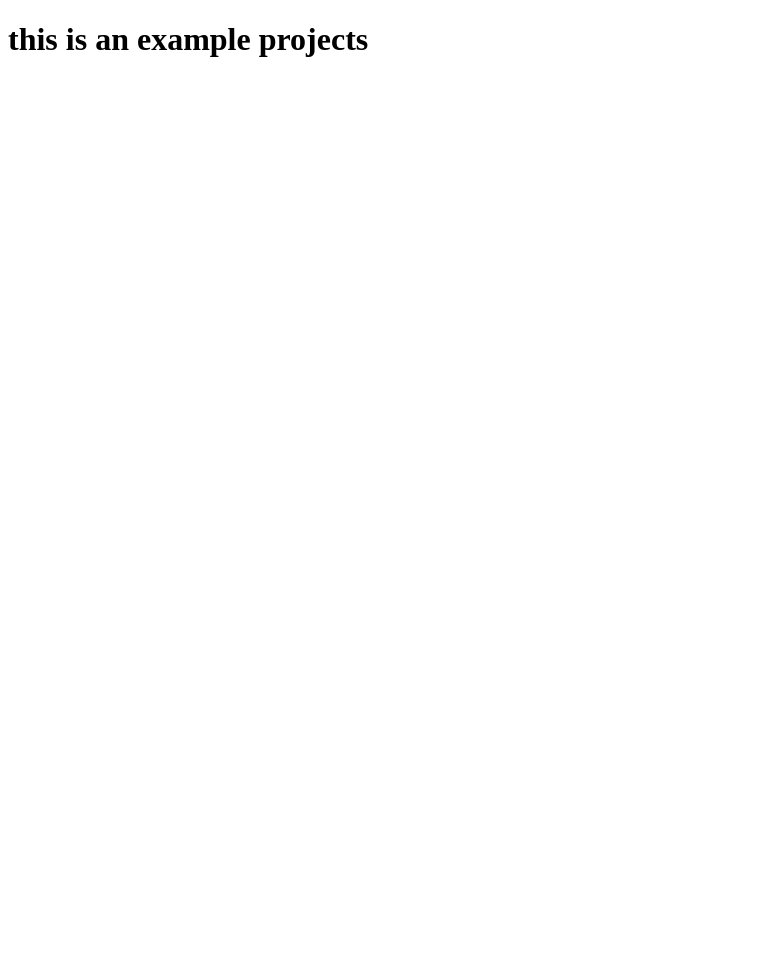
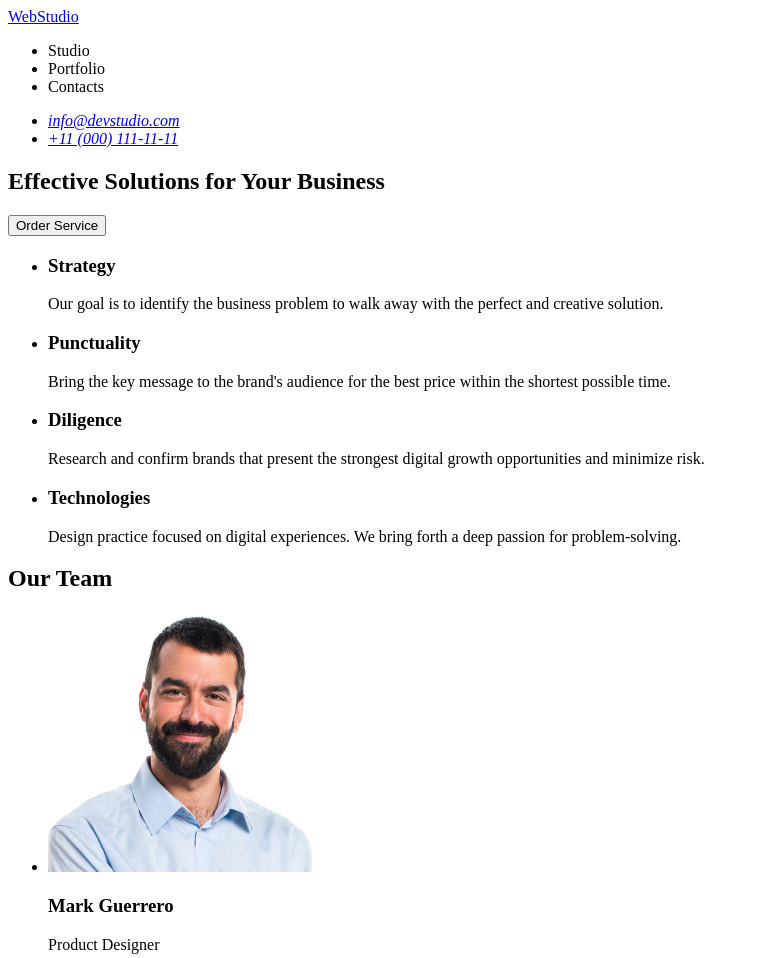
Before and after one commit to hellmyface/goit-markup-hw-01, a plain HTML site: page index.html in a window 1280 px wide. Shown: the top 958 px of the page, without its empty margins (0-759 px from the left). Before the commit the page ends 800 px from the top, so only its background shows below. Drawn offline with Linux system fonts and the light colour scheme.

Commit message:
start html

```diff
--- a/index.html
+++ b/index.html
@@ -8,7 +8,83 @@
 </head>
 
 <body>
-    <h1>this is an example projects</h1>
+    <header>
+        <nav>
+            <a href="index.html">WebStudio</a>
+            <ul>
+                <li><a href=""></a>Studio</li>
+                <li><a href=""></a>Portfolio</li>
+                <li><a href=""></a>Contacts</li>
+            </ul>
+        </nav>
+        <address>
+            <ul>
+                <li><a href="mailo:info@devstudio.com">info@devstudio.com</a></li>
+                <li><a href="tel:+11 (000) 111-11-11">+11 (000) 111-11-11</a></li>
+            </ul>
+        </address>
+    </header>
+
+    <main>
+        <section>
+            <h1>Effective Solutions
+                for Your Business</h1>
+            <button type="button">Order Service</button>
+        </section>
+        <section>
+            <ul>
+                <li>
+                    <h3>Strategy</h3>
+                    <p>Our goal is to identify the business
+                        problem to walk away with the perfect and creative solution.</p>
+                </li>
+                <li>
+                    <h3>Punctuality</h3>
+                    <p>Bring the key message to the brand's audience for the best price within the shortest possible
+                        time.</p>
+                </li>
+                <li>
+                    <h3>Diligence</h3>
+                    <p>Research and confirm brands that present the strongest digital growth opportunities and minimize
+                        risk.</p>
+                </li>
+                <li>
+                    <h3>Technologies</h3>
+                    <p>Design practice focused on digital experiences. We bring forth a deep passion for
+                        problem-solving.</p>
+                </li>
+            </ul>
+        </section>
+        <section>
+            <h2>Our Team</h2>
+            <ul>
+                <li>
+                    <img src="images/imgMark Guerrero.jpg" alt="Mark Guerrero Photo " width="264" height="260" />
+                    <h3>Mark Guerrero</h3>
+                    <p>Product Designer</p>
+                </li>
+                <li>
+                    <img src="images/imgTom Ford.png" alt="Tom Ford Photo" width="264" height="260" />
+                    <h3>Tom Ford</h3>
+                    <p>Frontend Developer</p>
+                </li>
+                <li>
+                    <img src="images/imgCamila Garcia.png" alt="Camila Garcia Photo" width="264" height="260" />
+                    <h3>Camila Garcia</h3>
+                    <p>Marketing</p>
+                </li>
+                <li>
+                    <img src="images/imgDaniel Wilson.png" alt="Daniel Wilson Photo" width="264" height="260" />
+                    <h3>Daniel Wilson</h3>
+                    <p>UI Designer</p>
+                </li>
+            </ul>
+        </section>
+    </main>
+    <footer>
+        <a href="index.html">WebStudio</a>
+        <p>Increase the flow of customers and sales for your business with digital marketing & growth solutions.</p>
+    </footer>
 </body>
 
 </html>
```
Also changed, not shown: images/imgCamila Garcia.png (added), images/imgDaniel Wilson.png (added), images/imgMark Guerrero.jpg (added), images/imgTom Ford.png (added).
